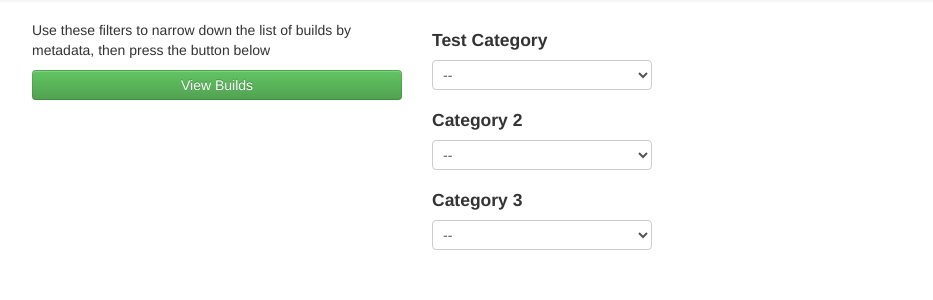
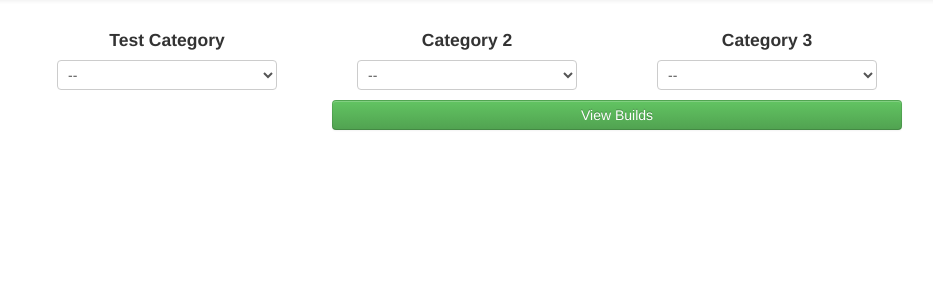
Before and after one commit to funomena/alexandria, a Django app: page /filter/ in a window 1280 px wide. Shown: the part 42-342 px from the top of the page, without its empty margins (23-956 px from the left). Run offline with Django 3.2, Linux system fonts and the light colour scheme; the visitor is signed in with stand-in values (Sample User, id 1); data comes from the database, SQL or seed files in the repository; parts of the project's set-up code (start-up, migrations or seed data) failed here and were passed over; some libraries are stand-ins or nearby versions.

Commit message:
nicer filter page

```diff
--- a/templates/filter_page.html
+++ b/templates/filter_page.html
@@ -1,13 +1,11 @@
 {% extends "default_body.html" %}
 
 {% block pagecontent %}
-<div class="row">
-	<div class="span4">
-		<p>Use these filters to narrow down the list of builds by metadata, then press the button below</p>
-		<a href="#" id="jumpToFilters" class="btn btn-block btn-success">View Builds</a>
-	</div>
-	<div class="span8">
-		{% for category in categories %}
+{% for category in categories %}
+	{% if forloop.counter0|divisibleby:4 %}
+	<div class="row-fluid">
+	{% endif %}
+	<div class="span3 text-center">
 		<h4>{{category.friendly_name}}</h4>
 		<select id="{{category.slug}}">
 			<option selected>--</option>
@@ -15,7 +13,14 @@
 			<option>{{v.value}}</option>
 			{% endfor %}
 		</select>
-		{% endfor %}
+	</div>
+	{% if forloop.counter0|add:1|divisibleby:4 %}
+	</div>
+	{% endif %}
+{% endfor %}
+<div class="row-fluid">
+	<div class="span6 offset3">
+		<a href="#" id="jumpToFilters" class="btn btn-block btn-success">View Builds</a>
 	</div>
 </div>
 {% endblock %}
```
